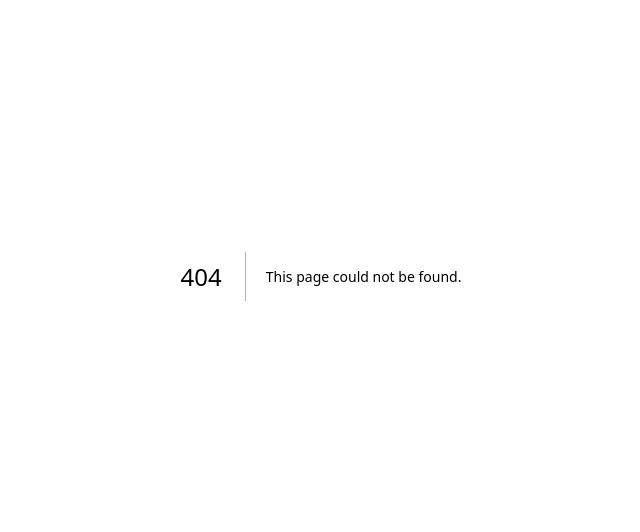
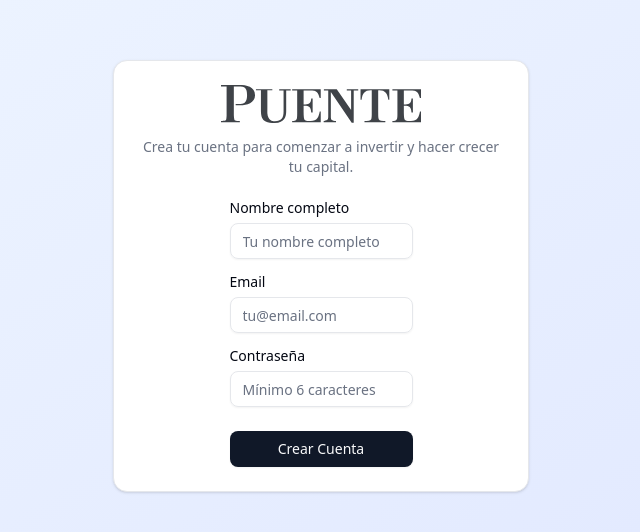
Before and after one commit to alexnn12/puente-trading, a Next.js app: page /registro in a window 1280 px wide. Before the commit this address had no page. Shown: the part 124-656 px from the top of the page, without its empty margins (319-959 px from the left). Built offline with nearby package versions, Linux system fonts and the light colour scheme.

Commit message:
pagina registro

```diff
--- a/app/layout.js
+++ b/app/layout.js
@@ -12,8 +12,8 @@ const geistMono = Geist_Mono({
 });
 
 export const metadata = {
-  title: "Create Next App",
-  description: "Generated by create next app",
+  title: "Puente Trading",
+  description: "Tu plataforma de trading para invertir y hacer crecer tu capital",
 };
 
 export default function RootLayout({ children }) {
--- a/app/page.js
+++ b/app/page.js
@@ -3,6 +3,7 @@ import { Card, CardContent, CardDescription, CardFooter, CardHeader, CardTitle }
 import { Input } from "@/components/ui/input";
 
 import Image from "next/image";
+import Link from "next/link";
 
 export default function Home() {
   return (
@@ -34,8 +35,10 @@ export default function Home() {
           </form>
         </CardContent>
         <CardFooter className="flex justify-center md:w-1/2 w-full mx-auto border-t border-gray-200">
-        <Button variant={"outline"}>
+        <Button variant={"outline"} asChild>
+            <Link href="/registro">
             Registrarse Ahora
+            </Link>
           </Button>
         </CardFooter>
       </Card>
--- /dev/null
+++ b/app/registro/page.js
@@ -0,0 +1,189 @@
+"use client";
+
+import { useState } from "react";
+import { Button } from "@/components/ui/button";
+import { Card, CardContent, CardDescription, CardHeader, CardTitle } from '@/components/ui/card';
+import { Input } from "@/components/ui/input";
+import { Label } from "@/components/ui/label";
+import Image from "next/image";
+
+export default function Registro() {
+  const [formData, setFormData] = useState({
+    nombre: "",
+    email: "",
+    password: ""
+  });
+  const [errors, setErrors] = useState({});
+  const [isLoading, setIsLoading] = useState(false);
+
+  // Validación frontend
+  const validateForm = () => {
+    const newErrors = {};
+
+    // Validar nombre
+    if (!formData.nombre.trim()) {
+      newErrors.nombre = "El nombre es requerido";
+    } else if (formData.nombre.trim().length < 2) {
+      newErrors.nombre = "El nombre debe tener al menos 2 caracteres";
+    }
+
+    // Validar email
+    const emailRegex = /^[^\s@]+@[^\s@]+\.[^\s@]+$/;
+    if (!formData.email.trim()) {
+      newErrors.email = "El email es requerido";
+    } else if (!emailRegex.test(formData.email)) {
+      newErrors.email = "El email no es válido";
+    }
+
+    // Validar contraseña
+    if (!formData.password) {
+      newErrors.password = "La contraseña es requerida";
+    } else if (formData.password.length < 6) {
+      newErrors.password = "La contraseña debe tener al menos 6 caracteres";
+    }
+
+    setErrors(newErrors);
+    return Object.keys(newErrors).length === 0;
+  };
+
+  const handleInputChange = (e) => {
+    const { name, value } = e.target;
+    setFormData(prev => ({
+      ...prev,
+      [name]: value
+    }));
+
+    // Limpiar error del campo cuando el usuario empiece a escribir
+    if (errors[name]) {
+      setErrors(prev => ({
+        ...prev,
+        [name]: ""
+      }));
+    }
+  };
+
+  const handleSubmit = async (e) => {
+    e.preventDefault();
+
+    if (!validateForm()) {
+      return;
+    }
+
+    setIsLoading(true);
+
+    try {
+      const response = await fetch('/api/registro', {
+        method: 'POST',
+        headers: {
+          'Content-Type': 'application/json',
+        },
+        body: JSON.stringify(formData),
+      });
+
+      const data = await response.json();
+
+      if (response.ok) {
+        // Registro exitoso
+        alert('Registro exitoso! Ahora puedes iniciar sesión.');
+        // Redirigir al login o limpiar formulario
+        setFormData({ nombre: "", email: "", password: "" });
+      } else {
+        // Error del servidor
+        if (data.errors) {
+          setErrors(data.errors);
+        } else {
+          setErrors({ general: data.message || 'Error en el registro' });
+        }
+      }
+    } catch (error) {
+      console.error('Error:', error);
+      setErrors({ general: 'Error de conexión. Intenta nuevamente.' });
+    } finally {
+      setIsLoading(false);
+    }
+  };
+
+  return (
+    <div className="min-h-screen flex flex-col bg-gradient-to-br from-blue-50 to-indigo-100 dark:from-gray-900 dark:to-gray-800">
+      <main className="flex-1 flex items-center justify-center p-4">
+        <Card className="w-full md:w-1/3">
+          <CardHeader>
+            <CardTitle>
+              <Image src="/puente.svg" alt="Puente" width={200} height={40} className="mx-auto pb-2" />
+            </CardTitle>
+            <CardDescription className="text-center">
+              Crea tu cuenta para comenzar a invertir y hacer crecer tu capital.
+            </CardDescription>
+          </CardHeader>
+          <CardContent>
+            <form onSubmit={handleSubmit}>
+              {errors.general && (
+                <div className="mb-4 p-3 bg-red-100 border border-red-400 text-red-700 rounded">
+                  {errors.general}
+                </div>
+              )}
+
+              <div className="mb-4 md:w-1/2 w-full mx-auto flex flex-col gap-2">
+                <Label htmlFor="nombre">Nombre completo</Label>
+                <Input
+                  id="nombre"
+                  name="nombre"
+                  type="text"
+                  placeholder="Tu nombre completo"
+                  value={formData.nombre}
+                  onChange={handleInputChange}
+                  className={errors.nombre ? "border-red-500" : ""}
+                />
+                {errors.nombre && (
+                  <p className="text-red-500 text-sm mt-1">{errors.nombre}</p>
+                )}
+              </div>
+
+              <div className="mb-4 md:w-1/2 w-full mx-auto flex flex-col gap-2">
+                <Label htmlFor="email">Email</Label>
+                <Input
+                  id="email"
+                  name="email"
+                  type="email"
+                  placeholder="tu@email.com"
+                  value={formData.email}
+                  onChange={handleInputChange}
+                  className={errors.email ? "border-red-500" : ""}
+                />
+                {errors.email && (
+                  <p className="text-red-500 text-sm mt-1">{errors.email}</p>
+                )}
+              </div>
+
+              <div className="mb-6 md:w-1/2 w-full mx-auto flex flex-col gap-2">
+                <Label htmlFor="password">Contraseña</Label>
+                <Input
+                  id="password"
+                  name="password"
+                  type="password"
+                  placeholder="Mínimo 6 caracteres"
+                  value={formData.password}
+                  onChange={handleInputChange}
+                  className={errors.password ? "border-red-500" : ""}
+                />
+                {errors.password && (
+                  <p className="text-red-500 text-sm mt-1">{errors.password}</p>
+                )}
+              </div>
+
+              <div className="flex justify-center md:w-1/2 w-full mx-auto">
+                <Button
+                  type="submit"
+                  className="w-full"
+                  disabled={isLoading}
+                >
+                  {isLoading ? "Registrando..." : "Crear Cuenta"}
+                </Button>
+              </div>
+            </form>
+          </CardContent>
+        </Card>
+      </main>
+    </div>
+  );
+}
--- /dev/null
+++ b/components/ui/label.jsx
@@ -0,0 +1,23 @@
+"use client"
+
+import * as React from "react"
+import * as LabelPrimitive from "@radix-ui/react-label"
+
+import { cn } from "@/lib/utils"
+
+function Label({
+  className,
+  ...props
+}) {
+  return (
+    <LabelPrimitive.Root
+      data-slot="label"
+      className={cn(
+        "flex items-center gap-2 text-sm leading-none font-medium select-none group-data-[disabled=true]:pointer-events-none group-data-[disabled=true]:opacity-50 peer-disabled:cursor-not-allowed peer-disabled:opacity-50",
+        className
+      )}
+      {...props} />
+  );
+}
+
+export { Label }
--- a/package.json
+++ b/package.json
@@ -9,6 +9,7 @@
     "lint": "next lint"
   },
   "dependencies": {
+    "@radix-ui/react-label": "^2.1.7",
     "@radix-ui/react-slot": "^1.2.3",
     "class-variance-authority": "^0.7.1",
     "clsx": "^2.1.1",
```
Also changed, not shown: 1 other file (tests, documents, lock files or other folders).
